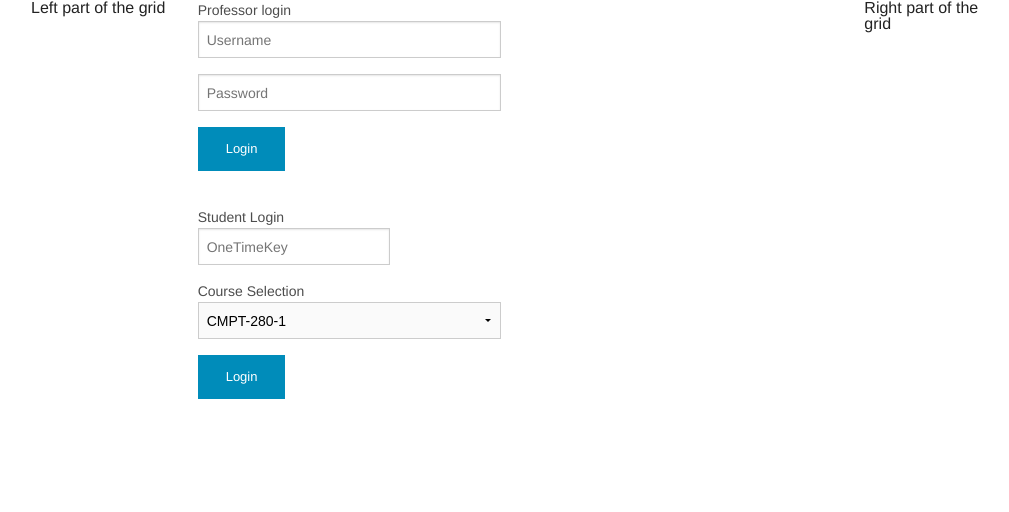
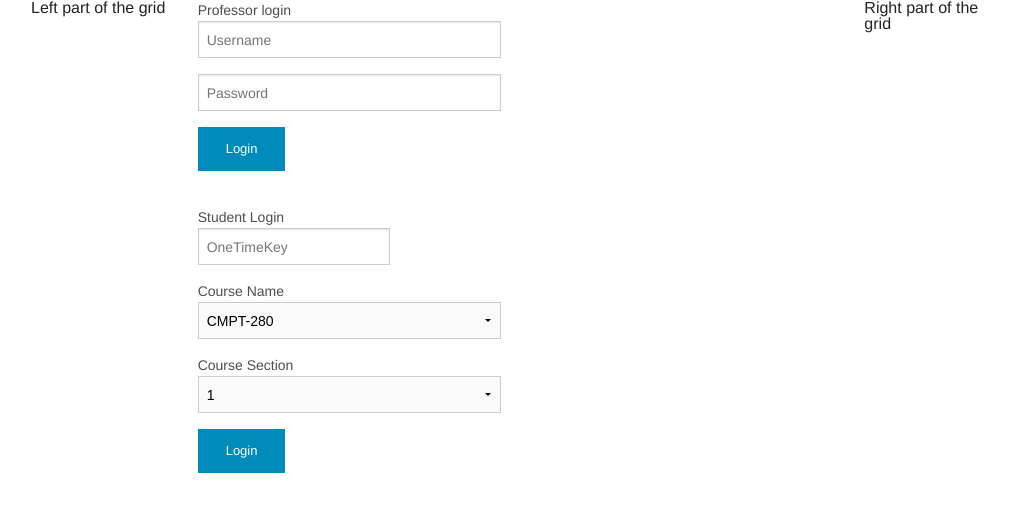
Before and after one commit to NonprofitSoftwareSuperGroup/CAS3Files, a PHP site: page / in a window 1280 px wide. Shown: the part 61-573 px from the top of the page, without its empty margins (124-1133 px from the left). Run offline with PHP 8.4, Linux system fonts and the light colour scheme.

Commit message:
Added section column to students table
Conflicts:
	cas3database .sql
	class/loginModule.php
	index.php
	studentConfirmationPage.php
	surveyAssessment.php

```diff
--- a/class/loginModule.php
+++ b/class/loginModule.php
@@ -28,12 +28,13 @@ if(isset($_POST['username']) && isset($_POST['password']))
  }
 
  //student login module
-if(isset($_POST['otk']) && isset($_POST['courseSelect']))
+if(isset($_POST['otk']) && isset($_POST['courseSelect']) && isset($_POST['courseSection']))
 {
 $course = $_POST["courseSelect"];
 $OTK = $_POST["otk"];
+$section = $_POST["courseSection"];
 
-$query2 = "SELECT * FROM students WHERE course='".$course."' AND otk='".$OTK."' LIMIT 1";
+$query2 = "SELECT * FROM students WHERE course='".$course."' AND otk='".$OTK."' AND section='".$section."' LIMIT 1";
 $result2 = mysql_query($query2) or die(mysql_error());
 
 $row=mysql_fetch_row($result2);//used to get index
@@ -43,6 +44,7 @@ $row=mysql_fetch_row($result2);//used to get index
 	{
 		session_start();
 		$_SESSION['courseName']=$course;//used in surveyAssessment.php
+		$_SESSION['section']=$section;//used in surveyAssessment.php
 		$_SESSION['rowIndex']=$row[0];//used in studentFarewell.php
         echo "Thanks for logging in";
 
--- a/index.php
+++ b/index.php
@@ -45,12 +45,24 @@
 
   <div class="row">
     <div class="large-6 columns">
-      <label>Course Selection
+      <label>Course Name
         <select name="courseSelect">
-          <option value="CMPT-280!1">CMPT-280-1</option>
-          <option value="CMPT-281!2">CMPT-281-2</option>
-          <option value="CMPT-371!1">CMPT-371-1</option>
-          <option value="CMPT-372!1">CMPT-372-1</option>
+          <option value="CMPT-280">CMPT-280</option>
+          <option value="CMPT-281">CMPT-281</option>
+          <option value="CMPT-371">CMPT-371</option>
+          <option value="CMPT-372">CMPT-372</option>
+        </select>
+      </label>
+	</div>
+  </div>
+  <div class="row">
+    <div class="large-6 columns">
+      <label>Course Section
+        <select name="courseSection">
+          <option value="1">1</option>
+          <option value="2">2</option>
+          <option value="3">3</option>
+          <option value="4">4</option>
         </select>
       </label>
       <input class="center button [tiny small large]" type="submit" value="Login" />
--- a/studentConfirmationPage.php
+++ b/studentConfirmationPage.php
@@ -13,7 +13,7 @@
  ?>
 				<div class="row">
 						<?php session_start();
-					  echo '<div class="small-7 small-centered columns"> <h4>  Is ' . $_SESSION['courseName'] . ' the correct class? If so click continue. </h4> </div>';
+					  echo '<div class="small-7 small-centered columns"> <h4>  Is ' . $_SESSION['courseName'] .'-'. $_SESSION['section'] .' the correct class? If so click continue. </h4> </div>';
 						?>
 					<div class="small-7 small-centered columns">
 						<a href="sampleQuestion.php" class="button expand alert"> Continue </a>
--- a/studentFarewell.php
+++ b/studentFarewell.php
@@ -10,8 +10,6 @@
 
   <div class="small-6 large-8 columns">
   <h1> PAGE CONTENT GOES IN HERE! </h1>
-  <?php session_start();
-  echo $_SESSION['rowIndex'];  //use to set used to YES?>
 
   	<p> Use this page to create new pages, it was created using foundation 5 CSS framework
   	so if you should definitely look into that </p>
--- a/surveyAssessment.php
+++ b/surveyAssessment.php
@@ -11,7 +11,7 @@
   <div class="small-6 large-8 columns">
   <h1> PAGE CONTENT GOES IN HERE! </h1>
   <?php session_start();
-		echo $_SESSION['courseName']; //split the course name to get section?>
+		echo $_SESSION['courseName'] . '-' . $_SESSION['section']; //split the course name to get section?>
 
   	<p> Use this page to create new pages, it was created using foundation 5 CSS framework
   	so if you should definitely look into that </p>
```
Also changed, not shown: cas3database .sql (+40 -26 lines).
